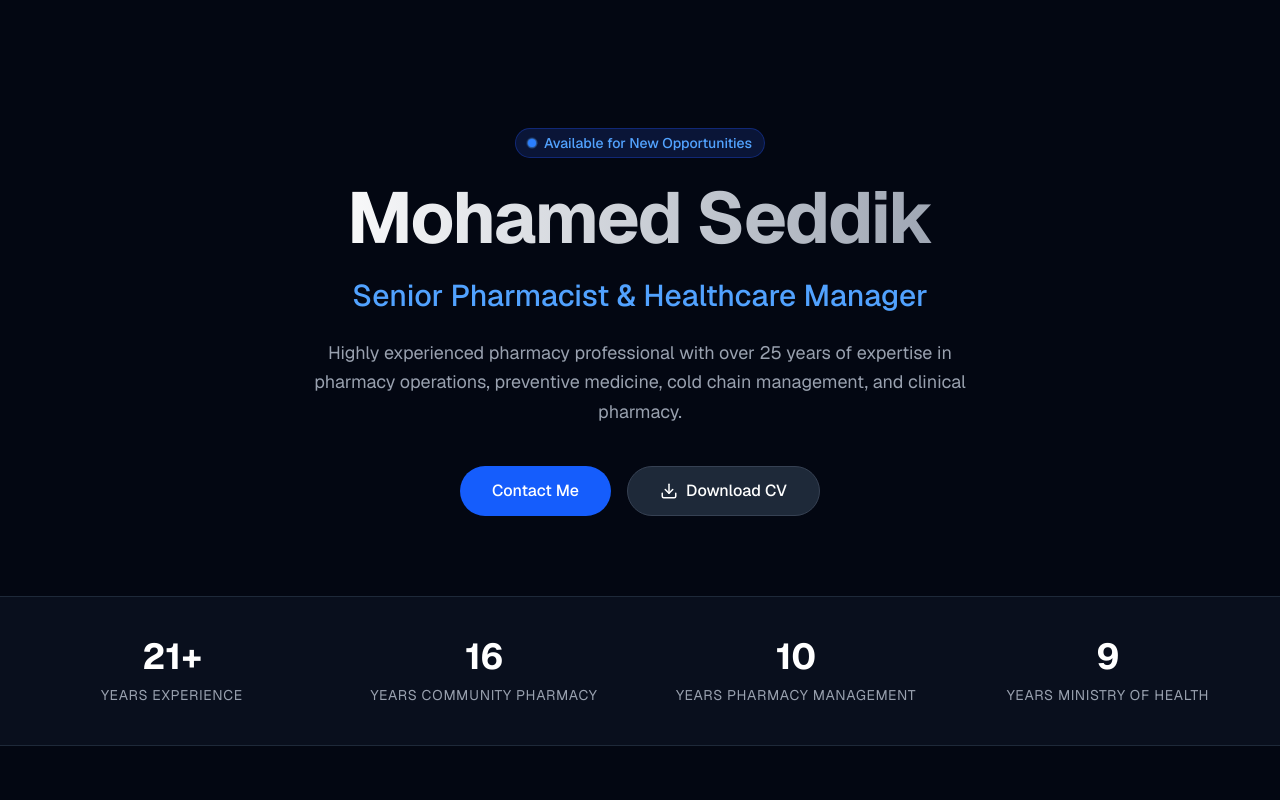
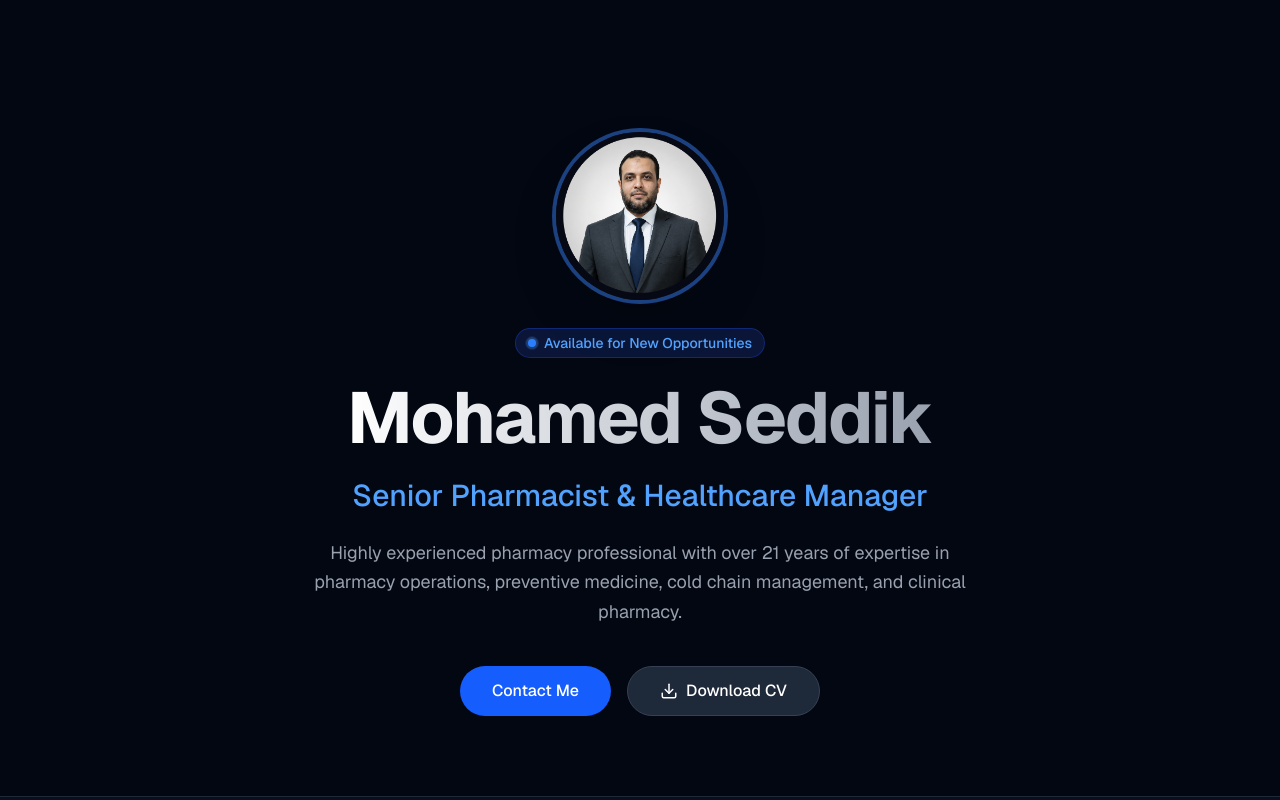
Before and after one commit to omarkhair70-droid/pharmacist-portfolio, a Next.js app: page / in a window 1280 px wide. Shown: the top 800 px of the page. Built offline with nearby package versions, Linux system fonts and the light colour scheme.

Commit message:
Update name from Mohammed Sadek to Mohamed Seddik

```diff
--- a/app/page.tsx
+++ b/app/page.tsx
@@ -15,7 +15,17 @@ export default function Portfolio() {
 
       {/* Hero Section */}
       <section className="relative pt-32 pb-20 px-6 lg:px-8 max-w-7xl mx-auto flex flex-col items-center text-center">
-        <motion.div initial="hidden" animate="visible" variants={fadeIn} className="z-10">
+        <motion.div initial="hidden" animate="visible" variants={fadeIn} className="z-10 flex flex-col items-center">
+
+          {/* مكان الصورة الشخصية (الجديد) */}
+          <div className="w-36 h-36 md:w-44 md:h-44 rounded-full overflow-hidden border-4 border-blue-500/40 shadow-2xl mb-6 bg-gray-900">
+            <img
+              src="/sadek.png"
+              alt="Mohamed Seddik"
+              className="w-full h-full object-cover"
+            />
+          </div>
+
           <div className="inline-flex items-center gap-2 px-3 py-1 rounded-full bg-blue-900/30 text-blue-400 text-sm font-medium mb-6 border border-blue-800/50">
             <span className="relative flex h-2 w-2">
               <span className="animate-ping absolute inline-flex h-full w-full rounded-full bg-blue-400 opacity-75"></span>
@@ -30,14 +40,14 @@ export default function Portfolio() {
             Senior Pharmacist & Healthcare Manager
           </p>
           <p className="max-w-2xl text-gray-400 text-lg mx-auto mb-10 leading-relaxed">
-            Highly experienced pharmacy professional with over 25 years of expertise in pharmacy operations, preventive medicine, cold chain management, and clinical pharmacy.
+            Highly experienced pharmacy professional with over 21 years of expertise in pharmacy operations, preventive medicine, cold chain management, and clinical pharmacy.
           </p>
 
           <div className="flex flex-col sm:flex-row gap-4 justify-center">
             <a href="#contact" className="px-8 py-3 rounded-full bg-blue-600 text-white font-medium hover:bg-blue-700 transition-colors flex items-center justify-center gap-2">
               Contact Me
             </a>
-            <a href="/cv.pdf" download="Mohammed_Sadek_CV.pdf" className="px-8 py-3 rounded-full bg-gray-800 text-white font-medium hover:bg-gray-700 border border-gray-700 transition-colors flex items-center justify-center gap-2">
+            <a href="/cv.pdf" download="Mohamed_Seddik_CV.pdf" className="px-8 py-3 rounded-full bg-gray-800 text-white font-medium hover:bg-gray-700 border border-gray-700 transition-colors flex items-center justify-center gap-2">
               <Download size={18} />
               Download CV
             </a>
@@ -226,7 +236,7 @@ export default function Portfolio() {
 
       {/* Footer */}
       <footer className="py-8 text-center text-gray-500 text-sm border-t border-gray-800 mt-12">
-        <p>© {new Date().getFullYear()} Mohammed Sadek. All rights reserved.</p>
+        <p>© {new Date().getFullYear()} Mohamed Seddik. All rights reserved.</p>
       </footer>
     </div>
   );
```
